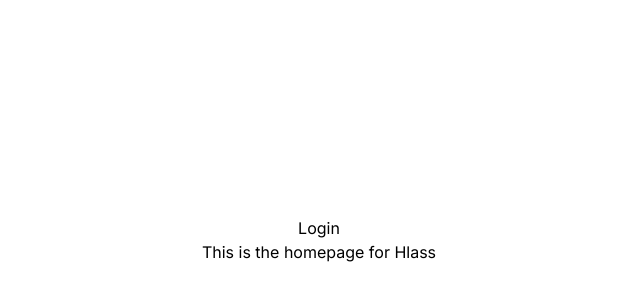
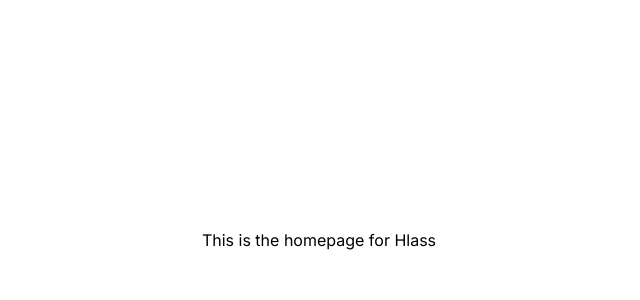
Before and after one commit to xyntechx/hlass, a Next.js app: page / in a window 1280 px wide. Shown: the part 160-460 px from the top of the page, without its empty margins (321-961 px from the left). Built offline with nearby package versions, Linux system fonts and the light colour scheme; no server answers.

Commit message:
Finish auth implementation

```diff
--- a/src/app/account/page.tsx
+++ b/src/app/account/page.tsx
@@ -1,6 +1,8 @@
 "use client";
 
 import useSession from "@/lib/supabase/use-session";
+
+// ? Reference component; currently not used
 
 export default function Account() {
     const user = useSession()?.user;
@@ -13,7 +15,7 @@ export default function Account() {
                     <p>{`email: ${user?.email}`}</p>
                 </>
             ) : (
-                <p>Loading ...</p>
+                <p>No user found</p>
             )}
         </>
     );
--- a/src/app/page.tsx
+++ b/src/app/page.tsx
@@ -1,9 +1,6 @@
-import Topnav from "@/components/topnav";
-
 export default function Home() {
     return (
         <main className="flex w-screen min-h-screen flex-col items-center justify-center p-4">
-            <Topnav />
             <h1>This is the homepage for Hlass</h1>
         </main>
     );
--- a/src/components/topnav/login.tsx
+++ b/src/components/login.tsx
@@ -1,6 +1,8 @@
 "use client";
 
 import { createSupabaseBrowserClient } from "@/lib/supabase/browser-client";
+
+// ? Reference component; currently not used
 
 export default function LoginButton() {
     const supabase = createSupabaseBrowserClient();
--- a/src/components/topnav/logout.tsx
+++ b/src/components/logout.tsx
@@ -2,6 +2,8 @@
 
 import { createSupabaseBrowserClient } from "@/lib/supabase/browser-client";
 import { useRouter } from "next/navigation";
+
+// ? Reference component; currently not used
 
 export default function LogoutButton() {
     const supabase = createSupabaseBrowserClient();
--- a/src/components/topnav/index.tsx
+++ /dev/null
@@ -1,14 +0,0 @@
-import { createSupabaseServerComponentClient } from "@/lib/supabase/server-client";
-import LoginButton from "./login";
-import LogoutButton from "./logout";
-
-export default async function Topnav() {
-    const {
-        data: { session },
-        error,
-    } = await createSupabaseServerComponentClient().auth.getSession();
-
-    const user = session?.user;
-
-    return <>{user ? <LogoutButton /> : <LoginButton />}</>;
-}
```
